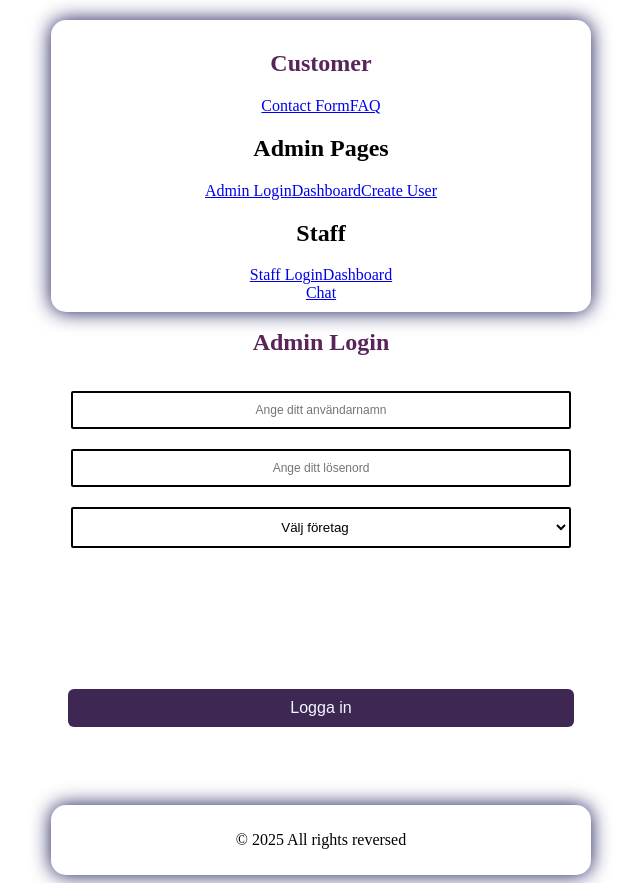
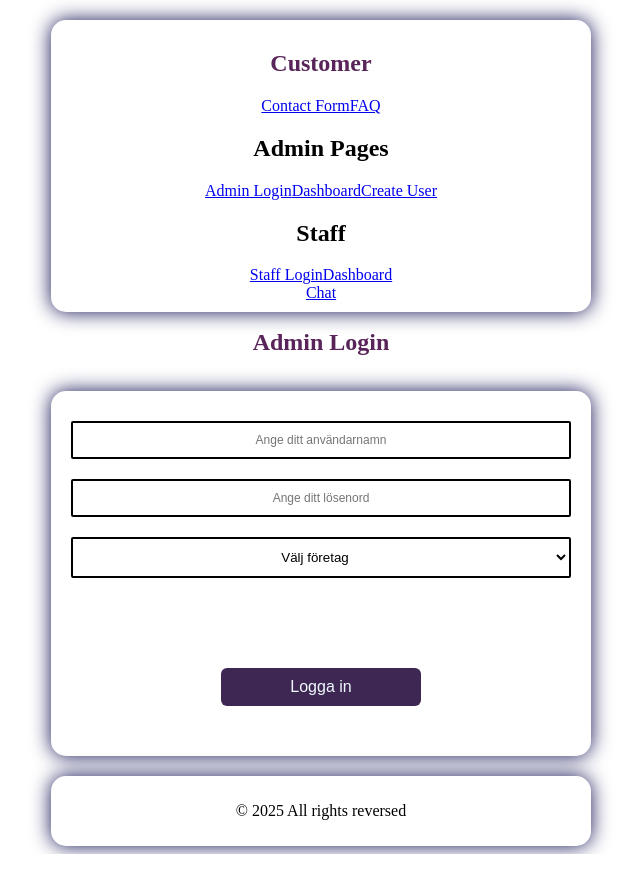
Before and after one commit to ShabanSulejmani/CRM-System, a React (Vite) app in the folder client/: page /admin/login in a window 1280 px wide. Shown: the whole page, without its empty margins (319-959 px from the left). After the commit the page ends 854 px from the top, so only its background shows below. Built offline with nearby package versions, Linux system fonts and the light colour scheme.

Commit message:
fixad-login

```diff
--- a/client/src/index.css
+++ b/client/src/index.css
@@ -84,12 +84,19 @@ button:hover {
 
 
 
+.login-container{
+    background-color: white;
+    border-radius: 15px;
+    box-shadow: 0 0 20px rgb(18, 18, 84);
+    padding: 10px 20px;
+    transition: transform 0.2s;
+    width: 500px;
+    text-align: center;
+    margin: auto;
+    margin-top: 20px;
+}
 
 
-
-
-.login-border{
-}
 
 
 .admin-login{
@@ -111,7 +118,8 @@ button:hover {
 .login-knapp {
     display: flex;
     justify-content: center;
-margin-top: 10%;
+
+margin-top: 15%;
 margin-bottom: 5%;
 }
 /*
```
